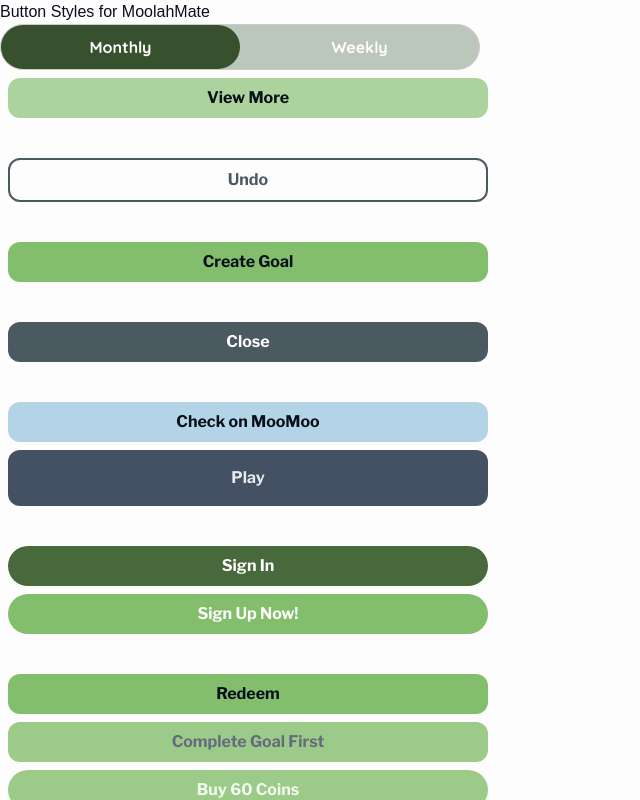
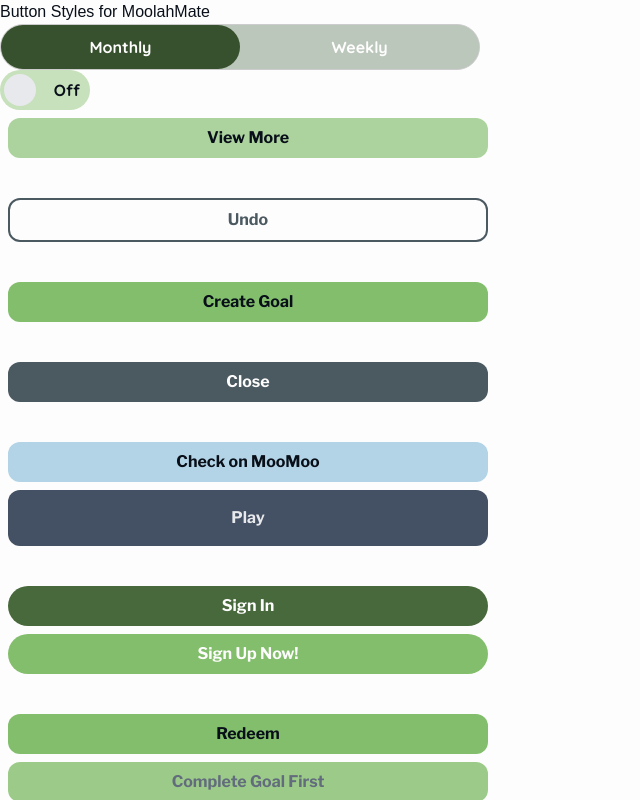
Before and after one commit to AlyssaHug/Design02_App, a Next.js app: page / in a window 1280 px wide. Shown: the top 800 px of the page, without its empty margins (0-640 px from the left). Built offline with nearby package versions, Linux system fonts and the light colour scheme.

Commit message:
add on/off slider + styles

```diff
--- a/app/page.js
+++ b/app/page.js
@@ -1,4 +1,5 @@
 import Button from "@/app/ui/Buttons/Buttons";
+import ToggleSlider from "./ui/Buttons/Slider";
 import ToggleButton from "./ui/Buttons/ToggleButton";
 
 function buttonPage() {
@@ -6,6 +7,7 @@ function buttonPage() {
         <div>
             <div>Button Styles for MoolahMate</div>
             <ToggleButton />
+            <ToggleSlider />
             <Button
                 value='View More'
                 type='view'
--- a/app/ui/Buttons/Buttons.module.css
+++ b/app/ui/Buttons/Buttons.module.css
@@ -136,3 +136,70 @@
     color: #fefdfd;
     border-radius: 25px;
 }
+/*========Slider Styles========*/
+.switch {
+    position: relative;
+    display: inline-block;
+    width: 90px;
+    height: 40px;
+    font-family: var(--font-quicksand);
+    font-size: 20px;
+}
+
+.switch input {
+    opacity: 0;
+    width: 0;
+    height: 0;
+}
+
+.slider {
+    position: absolute;
+    cursor: pointer;
+    top: 0;
+    left: 0;
+    right: 0;
+    bottom: 0;
+    background-color: #c6e1bb;
+    transition: 0.4s;
+    border-radius: 20px;
+}
+
+.slider:before {
+    position: absolute;
+    content: "";
+    height: 32px;
+    width: 32px;
+    left: 4px;
+    bottom: 4px;
+    background-color: #e8e9ec;
+    transition: 0.4s;
+    border-radius: 50%;
+}
+
+/* Text for "Off" state */
+.slider:after {
+    content: "Off";
+    color: #090f19;
+    font-weight: bold;
+    font-size: 16px;
+    position: absolute;
+    top: 50%;
+    right: 10px;
+    transform: translateY(-50%);
+}
+
+/* When the slider is on */
+input:checked + .slider {
+    background-color: #77ad62;
+}
+
+input:checked + .slider:before {
+    transform: translateX(50px);
+}
+
+/* Text for "On" state */
+input:checked + .slider:after {
+    content: "On";
+    right: auto;
+    left: 10px;
+}
--- /dev/null
+++ b/app/ui/Buttons/Slider.js
@@ -0,0 +1,22 @@
+import styles from "@/app/ui/Buttons/Buttons.module.css";
+
+const ToggleSlider = () => {
+    const handleToggle = (event) => {
+        console.log("Slider is now:", event.target.checked ? "ON" : "OFF");
+        // Add any side effects here (e.g., API calls, updating parent component)
+    };
+
+    return (
+        <div>
+            <label className={styles.switch}>
+                <input
+                    type='checkbox'
+                    id='toggle'
+                />
+                <span className={styles.slider}></span>
+            </label>
+        </div>
+    );
+};
+
+export default ToggleSlider;
```
